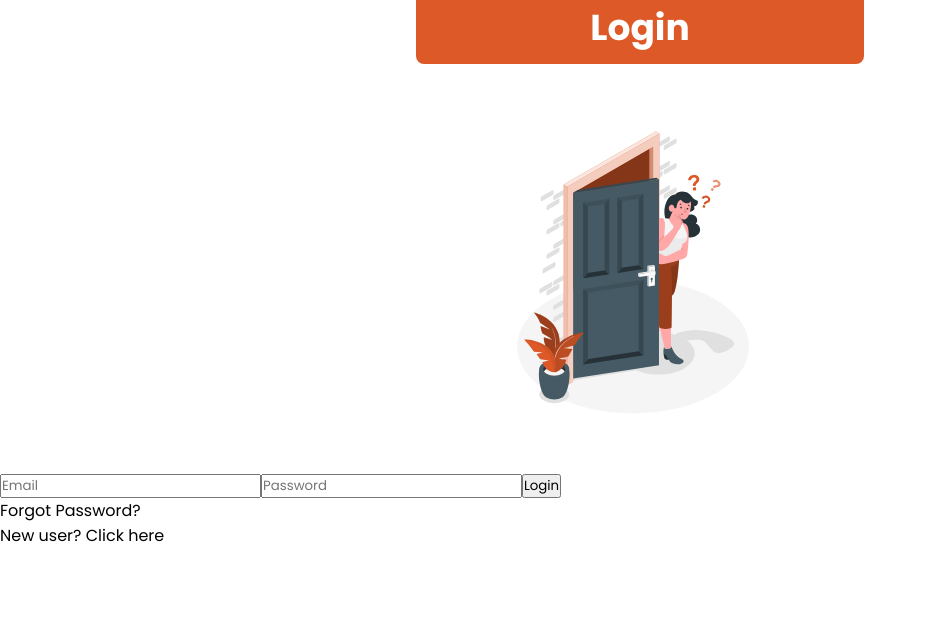
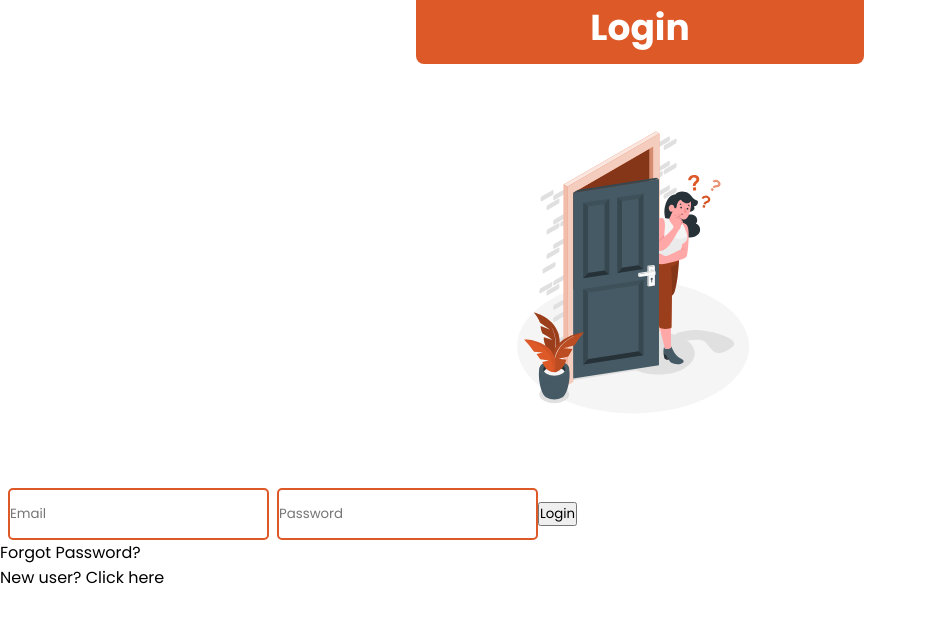
Before and after one commit to Fiifisapp/React_Hunter, a React (Create React App) app: page /auth in a window 1280 px wide. Shown: the top 622 px of the page, without its empty margins (0-927 px from the left). Built offline with nearby package versions, Linux system fonts and the light colour scheme; no server answers.

Commit message:
.login-input

```diff
--- a/src/components/login.styles.css
+++ b/src/components/login.styles.css
@@ -7,4 +7,13 @@
     height: 50vh;
     margin-top: 0.5rem;
   }
+
+  .login-input {
+    height: 6vh;
+    color: #dd5928;
+    border: 2px solid #dd5928;
+    border-radius: 5px;
+    margin-top: 1rem;
+    margin-left: 0.5rem;
+  }
 }
```
